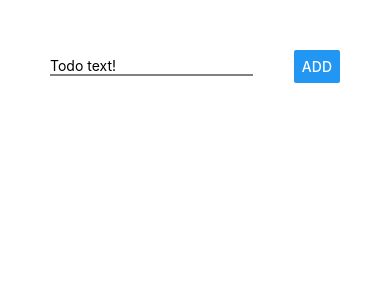
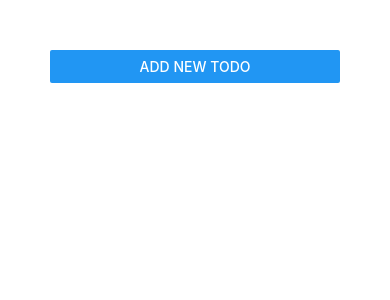
Before and after one commit to carlosvillasanchez/ReactNative, a React Native app: screen / in a window 390 px wide. Shown: the top 300 px of the page. Built offline with nearby package versions, Linux system fonts and the light colour scheme.

Commit message:
Todo app looking good

```diff
--- a/App.js
+++ b/App.js
@@ -1,37 +1,44 @@
 import React, {useState} from 'react';
-import { StyleSheet, Text, View, TextInput, Button, ScrollView } from 'react-native';
+import { StyleSheet, View, Button,FlatList} from 'react-native';
+import TodoItem from './components/TodoItem';
+import TodoInput from './components/TodoInput';
 
 export default function App() {
-  let [enteredTodo, setEnteredTodo] = useState('')
   let [todos, setTodo] = useState([])
+  let [isAddMode, setAddMode] = useState(false)
 
-  function todoTextChange(enteredText){
-    setEnteredTodo(enteredText)
+
+  function addGoal(enteredTodo){
+    console.log(enteredTodo)
+    setTodo(todos => [...todos, {key: Math.random().toString(), value: enteredTodo}])
+    setAddMode(false)
   }
 
-  function addGoal(){
-    console.log(enteredTodo)
-    setTodo(todos => [...todos, enteredTodo])
-    setEnteredTodo("")
+  function deleteTodo(todoKey){
+    setTodo(todos => {
+      return todos.filter((todo) => todo.key !== todoKey)
+    })
+  }
+
+  function closeModal(){
+    setAddMode(false);
   }
 
   return (
     <View style={styles.container}>
-      <View style={styles.inputContainer}>
-        <TextInput
-          placeholder="Todo text!"
-          style={styles.input}
-          onChangeText={todoTextChange}
-          value={enteredTodo}/>
-        <Button title="Add" onPress={addGoal}/>
-      </View>
-      <ScrollView>
-        {todos.map((todo) => {
-          return(
-            <Text style={styles.todo} key={todo}>{todo}</Text>
-          );
-        })}
-      </ScrollView>
+      <Button title='Add new todo' onPress={() => setAddMode(true)}/>
+      <TodoInput
+        onPress={addGoal}
+        visible={isAddMode}
+        onCancel={closeModal}
+      />
+      <FlatList
+        data={todos}
+        renderItem={ItemData => <TodoItem
+          onDelete={deleteTodo.bind(this, ItemData.item.key)}
+          title={ItemData.item.value}
+        />}
+      />
     </View>
   );
 }
@@ -39,22 +46,5 @@ export default function App() {
 const styles = StyleSheet.create({
   container: {
     padding: 50
-  },
-  inputContainer: {
-    flexDirection: 'row',
-    justifyContent: 'space-between',
-    alignItems: 'center'
-  },
-  input: {
-    borderBottomColor: 'grey',
-    borderBottomWidth: 2,
-    width: '70%'
-  },
-  todo: {
-    padding: 10,
-    marginVertical: 10,
-    backgroundColor: "#ccc",
-    borderColor: 'black',
-    borderWidth: 1
   }
 });
--- /dev/null
+++ b/components/TodoInput.js
@@ -0,0 +1,61 @@
+import React, {useState} from 'react';
+import { StyleSheet, View, TextInput, Button, Modal} from 'react-native';
+
+const TodoInput = props => {
+    let [enteredTodo, setEnteredTodo] = useState('')
+    function todoTextChange(enteredText){
+        setEnteredTodo(enteredText)
+    }
+
+    function addGoal(){
+        props.onPress(enteredTodo)
+        setEnteredTodo('')
+    }
+    return(
+        <Modal visible={props.visible} animationType="slide" style={styles.modal}>
+            <View style={styles.inputContainer}>
+                <TextInput
+                placeholder="Todo text!"
+                style={styles.input}
+                onChangeText={todoTextChange}
+                value={enteredTodo}/>
+                <View style={styles.buttomsView}>
+                    <View style={styles.Button}>
+                        <Button title="Add" onPress={addGoal} style={styles.addButton}/>
+                    </View>
+                    <View style={styles.Button}>
+                        <Button title="Cancel" color="red" onPress={props.onCancel}/>
+                    </View>
+                </View>
+            </View>
+        </Modal>
+    );
+};
+
+const styles = StyleSheet.create({
+    modal: {
+        height: '50%',
+        width: '85%'
+    },
+    inputContainer: {
+        flex: 1,
+        justifyContent: 'center',
+        alignItems: 'center'
+    },
+    input: {
+        borderBottomColor: 'grey',
+        borderBottomWidth: 2,
+        width: '70%',
+        marginBottom: 10
+    },
+    Button: {
+        width: '45%'
+    },
+    buttomsView: {
+        width: '40%',
+        flexDirection: 'row',
+        justifyContent: 'space-between'
+    }
+})
+
+export default TodoInput;
--- /dev/null
+++ b/components/TodoItem.js
@@ -0,0 +1,25 @@
+import React from 'react';
+import { StyleSheet, Text, View, TouchableOpacity} from 'react-native';
+
+
+const TodoItem = props => {
+    return (
+        <TouchableOpacity onPress={props.onDelete}>
+            <View style={styles.todo}>
+                <Text>{props.title}</Text>
+            </View>
+        </TouchableOpacity>
+    );
+};
+
+const styles = StyleSheet.create({
+    todo: {
+        padding: 10,
+        marginVertical: 10,
+        backgroundColor: "#ccc",
+        borderColor: 'black',
+        borderWidth: 1
+    }
+});
+
+export default TodoItem;
```
